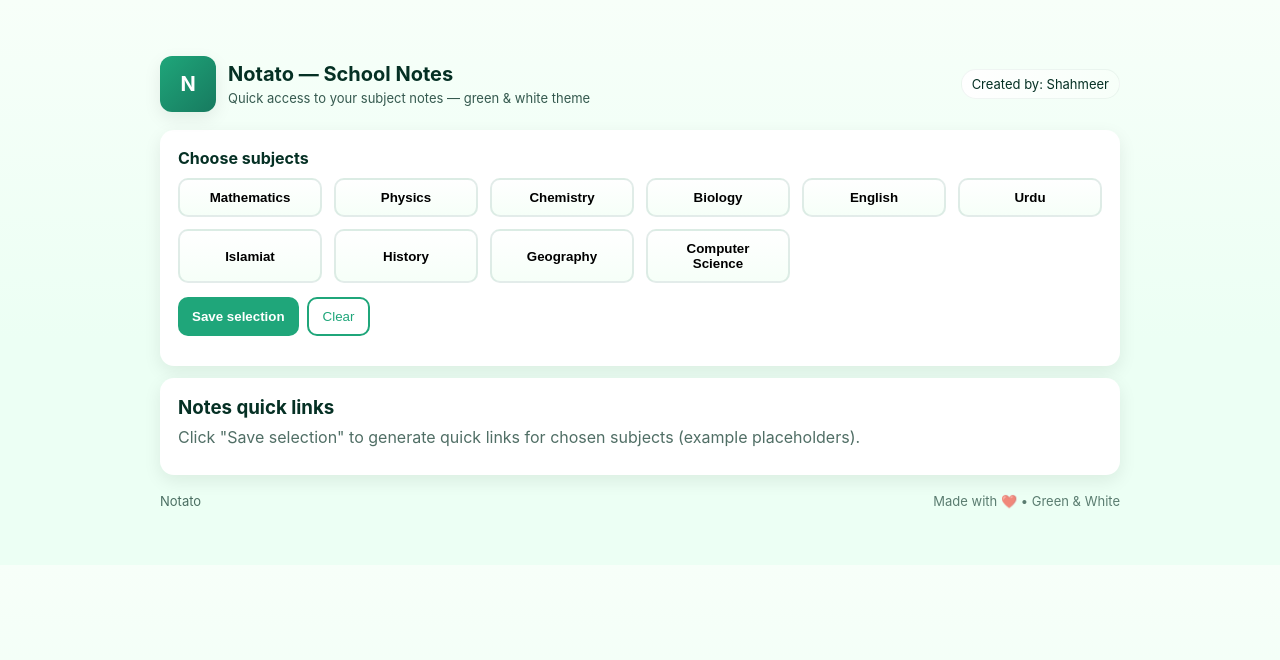
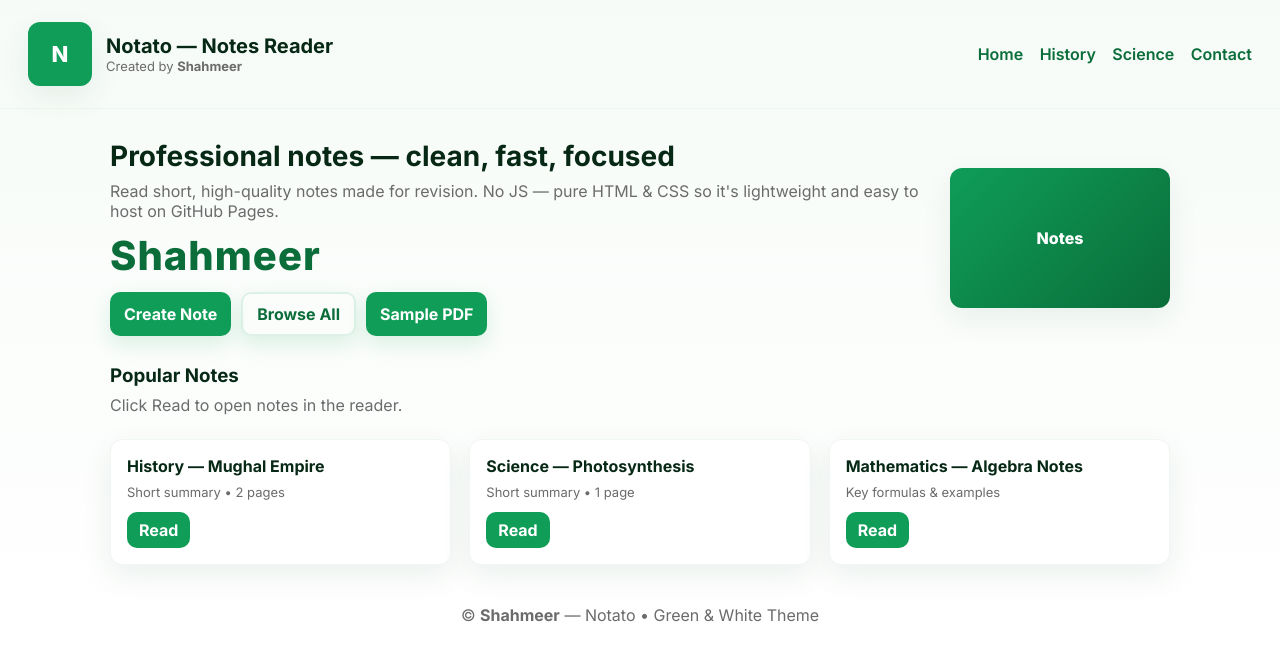
Before and after one commit to shahmeer54/notato-o-levels, a plain HTML site: page index.html in a window 1280 px wide. Drawn offline with Linux system fonts and the light colour scheme.

Commit message:
Update index.html

```diff
--- a/index.html
+++ b/index.html
@@ -1,181 +1,171 @@
 <!doctype html>
 <html lang="en">
 <head>
-  <meta charset="utf-8" />
-  <meta name="viewport" content="width=device-width, initial-scale=1" />
-  <title>Notato — School Note</title>
+  <meta charset="utf-8">
+  <meta name="viewport" content="width=device-width,initial-scale=1">
+  <title>Notato — Notes Reader</title>
+  <link href="https://fonts.googleapis.com/css2?family=Inter:wght@300;400;600;700;800&display=swap" rel="stylesheet">
   <style>
     :root{
-      --green: #1fa67a;
-      --green-dark: #177a5f;
-      --white: #ffffff;
-      --bg: #f7fff9;
-      --text: #053024;
-      --card-shadow: 0 6px 18px rgba(3,30,18,0.08);
-      font-family: Inter, system-ui, -apple-system, 'Segoe UI', Roboto, 'Helvetica Neue', Arial;
+      --green:#0f9d58; --green-dark:#0a6d3a; --bg:#ffffff; --muted:#6b6b6b; --card-shadow:0 10px 30px rgba(11,77,40,0.08); --radius:14px;
+      font-family:Inter,system-ui,-apple-system,"Segoe UI",Roboto,Arial;
     }
     *{box-sizing:border-box}
-    body{
-      margin:0;
-      background:linear-gradient(180deg,var(--bg),#ecfff4 60%);
-      color:var(--text);
-      -webkit-font-smoothing:antialiased;
-    }
+    body{margin:0;background:linear-gradient(180deg,#f6fbf7 0%,#ffffff 100%);color:#062815}
 
-    .container{
-      max-width:1000px;
-      margin:36px auto;
-      padding:20px;
-    }
+    header{display:flex;align-items:center;justify-content:space-between;padding:22px 28px;border-bottom:1px solid #eef7ee}
+    .brand{display:flex;gap:14px;align-items:center}
+    .logo{width:64px;height:64px;border-radius:12px;background:var(--green);display:grid;place-items:center;color:#fff;font-weight:800;font-size:22px;box-shadow:var(--card-shadow)}
+    h1.site-title{margin:0;font-size:20px}
+    .by{color:var(--muted);font-size:13px}
 
-    header{
-      display:flex;
-      align-items:center;
-      justify-content:space-between;
-      gap:16px;
-    }
+    nav a{margin-left:12px;text-decoration:none;color:var(--green-dark);font-weight:600}
 
-    .brand{
-      display:flex;
-      align-items:center;
-      gap:12px;
-    }
-    .logo{
-      width:56px;height:56px;border-radius:12px;
-      background:linear-gradient(135deg,var(--green),var(--green-dark));
-      display:grid;place-items:center;color:var(--white);font-weight:700;font-size:20px;box-shadow:var(--card-shadow)
-    }
-    h1{margin:0;font-size:20px}
-    p.lead{margin:4px 0 0 0;color:rgba(5,48,36,0.8);font-size:13px}
+    .container{max-width:1100px;margin:30px auto;padding:0 20px}
 
-    .card{
-      background:var(--white);
-      padding:18px;border-radius:14px;box-shadow:var(--card-shadow);margin-top:18px;
-    }
+    .hero{display:flex;gap:20px;align-items:center}
+    .hero-left{flex:1}
+    h2{margin:0;font-size:28px}
+    p.lead{margin:8px 0;color:var(--muted)}
 
-    .subjects-grid{
-      display:grid;grid-template-columns:repeat(auto-fit,minmax(140px,1fr));gap:12px;margin-top:10px;
-    }
+    /* big name */
+    .owner{margin-top:10px;font-weight:800;color:var(--green-dark);font-size:40px;letter-spacing:1px}
 
-    .subject-btn{
-      appearance:none;border:2px solid rgba(27,100,82,0.12);background:linear-gradient(180deg,var(--white),#f6fff8);
-      padding:10px 12px;border-radius:10px;font-weight:600;cursor:pointer;display:flex;align-items:center;justify-content:center;gap:8px;transition:all .18s ease;
-    }
-    .subject-btn:hover{transform:translateY(-3px);box-shadow:0 6px 18px rgba(3,30,18,0.06)}
-    .subject-btn.active{background:linear-gradient(180deg,var(--green),var(--green-dark));color:var(--white);border-color:transparent}
+    /* action buttons */
+    .actions{display:flex;gap:10px;flex-wrap:wrap;margin-top:12px}
+    .btn{background:var(--green);color:white;padding:10px 14px;border-radius:10px;text-decoration:none;font-weight:700;display:inline-flex;align-items:center;gap:10px;box-shadow:0 8px 20px rgba(15,157,88,0.14)}
+    .btn.ghost{background:transparent;color:var(--green-dark);border:2px solid rgba(15,157,88,0.12)}
 
-    .controls{display:flex;gap:8px;margin-top:14px}
-    .btn-primary{background:var(--green);color:var(--white);padding:10px 14px;border-radius:10px;border:0;font-weight:700;cursor:pointer}
-    .btn-ghost{background:transparent;border:2px solid var(--green);color:var(--green);padding:10px 14px;border-radius:10px;cursor:pointer}
+    /* notes grid */
+    .grid{display:grid;grid-template-columns:repeat(auto-fill,minmax(260px,1fr));gap:18px;margin-top:24px}
+    .card{background:white;border-radius:12px;padding:16px;border:1px solid #f0f6f2;box-shadow:var(--card-shadow);transition:transform .16s ease}
+    .card:hover{transform:translateY(-6px)}
+    .card h3{margin:0 0 8px 0;font-size:16px}
+    .meta{color:var(--muted);font-size:13px}
+    .read{display:inline-block;margin-top:12px;padding:8px 12px;border-radius:10px;background:var(--green);color:white;text-decoration:none;font-weight:700}
 
-    footer{margin-top:18px;font-size:13px;color:rgba(5,48,36,0.7);display:flex;justify-content:space-between;align-items:center}
+    /* read modal using :target */
+    .reader{position:fixed;inset:0;display:none;align-items:center;justify-content:center;padding:28px}
+    .reader:target{display:flex}
+    .panel{width:100%;max-width:900px;background:white;border-radius:12px;padding:22px;box-shadow:0 30px 80px rgba(6,40,20,0.2);max-height:90vh;overflow:auto}
+    .close{display:inline-block;margin-bottom:12px;color:var(--green-dark);text-decoration:none;font-weight:700}
 
-    /* small helpers */
-    .form-row{display:flex;gap:12px;align-items:center}
-    .name-chip{font-size:13px;padding:6px 10px;border-radius:999px;background:linear-gradient(90deg,var(--white),#f7fff9);border:1px solid rgba(18,95,77,0.06)}
+    footer{margin:40px 0;color:var(--muted);text-align:center}
 
-    @media (max-width:520px){
-      header{flex-direction:column;align-items:flex-start}
-      .brand{gap:8px}
+    /* responsive */
+    @media(max-width:800px){
+      .hero{flex-direction:column;align-items:flex-start}
+      .owner{font-size:32px}
+      .logo{width:56px;height:56px}
     }
   </style>
 </head>
 <body>
-  <div class="container">
-    <header>
-      <div class="brand">
-        <div class="logo">N</div>
-        <div>
-          <h1>Notato — School Notes</h1>
-          <p class="lead">Quick access to your subject notes — green &amp; white theme</p>
+  <header>
+    <div class="brand">
+      <div class="logo">N</div>
+      <div>
+        <h1 class="site-title">Notato — Notes Reader</h1>
+        <div class="by">Created by <strong>Shahmeer</strong></div>
+      </div>
+    </div>
+    <nav>
+      <a href="#">Home</a>
+      <a href="#history">History</a>
+      <a href="#science">Science</a>
+      <a href="#contact">Contact</a>
+    </nav>
+  </header>
+
+  <main class="container">
+    <section class="hero">
+      <div class="hero-left">
+        <h2>Professional notes — clean, fast, focused</h2>
+        <p class="lead">Read short, high-quality notes made for revision. No JS — pure HTML & CSS so it's lightweight and easy to host on GitHub Pages.</p>
+        <div class="owner">Shahmeer</div>
+
+        <div class="actions">
+          <a class="btn" href="#create">Create Note</a>
+          <a class="btn ghost" href="#browse">Browse All</a>
+          <a class="btn" href="https://example.com/sample.pdf" target="_blank">Sample PDF</a>
         </div>
       </div>
-      <div class="form-row">
-        <div class="name-chip">Created by: Shahmeer</div>
+      <div style="width:220px;height:140px;border-radius:12px;background:linear-gradient(135deg,var(--green),var(--green-dark));display:grid;place-items:center;color:white;font-weight:800;box-shadow:var(--card-shadow)">Notes</div>
+    </section>
+
+    <section id="browse" style="margin-top:28px">
+      <h3 style="margin:0 0 6px 0">Popular Notes</h3>
+      <p class="lead">Click Read to open notes in the reader.</p>
+
+      <div class="grid">
+        <article class="card">
+          <h3>History — Mughal Empire</h3>
+          <div class="meta">Short summary • 2 pages</div>
+          <a class="read" href="#note-mughal">Read</a>
+        </article>
+
+        <article class="card">
+          <h3>Science — Photosynthesis</h3>
+          <div class="meta">Short summary • 1 page</div>
+          <a class="read" href="#note-photosynthesis">Read</a>
+        </article>
+
+        <article class="card">
+          <h3>Mathematics — Algebra Notes</h3>
+          <div class="meta">Key formulas & examples</div>
+          <a class="read" href="#note-algebra">Read</a>
+        </article>
+
       </div>
-    </header>
-
-    <main>
-      <section class="card">
-        <form id="subjectsForm" onsubmit="return false;">
-          <label style="font-weight:700">Choose subjects</label>
-          <div class="subjects-grid" id="subjectsGrid">
-            <!-- subject buttons -->
-            <button type="button" class="subject-btn" data-name="Mathematics">Mathematics</button>
-            <button type="button" class="subject-btn" data-name="Physics">Physics</button>
-            <button type="button" class="subject-btn" data-name="Chemistry">Chemistry</button>
-            <button type="button" class="subject-btn" data-name="Biology">Biology</button>
-            <button type="button" class="subject-btn" data-name="English">English</button>
-            <button type="button" class="subject-btn" data-name="Urdu">Urdu</button>
-            <button type="button" class="subject-btn" data-name="Islamiat">Islamiat</button>
-            <button type="button" class="subject-btn" data-name="History">History</button>
-            <button type="button" class="subject-btn" data-name="Geography">Geography</button>
-            <button type="button" class="subject-btn" data-name="Computer Science">Computer Science</button>
-          </div>
-
-          <div class="controls">
-            <button class="btn-primary" id="saveBtn">Save selection</button>
-            <button class="btn-ghost" id="clearBtn" type="button">Clear</button>
-          </div>
-
-          <input type="hidden" name="selectedSubjects" id="selectedSubjects" />
-        </form>
-
-        <div id="result" style="margin-top:12px;font-size:14px;color:rgba(5,48,36,0.8)"></div>
-      </section>
-
-      <section class="card" style="margin-top:12px">
-        <h3 style="margin:0 0 8px 0">Notes quick links</h3>
-        <p style="margin:0;color:rgba(5,48,36,0.7)">Click "Save selection" to generate quick links for chosen subjects (example placeholders).</p>
-        <div id="linksArea" style="margin-top:10px;display:grid;gap:8px"></div>
-      </section>
-    </main>
+    </section>
 
     <footer>
-      <div>Notato</div>
-      <div style="opacity:0.9">Made with ❤️ • Green &amp; White</div>
+      © <strong>Shahmeer</strong> — Notato • Green & White Theme
     </footer>
+  </main>
+
+  <!-- Reader panels (pure HTML/CSS using :target) -->
+  <div id="note-mughal" class="reader">
+    <div class="panel">
+      <a class="close" href="#">← Close</a>
+      <h2>Mughal Empire — Quick Notes</h2>
+      <p style="color:var(--muted)">Summary • Politics, Culture, Architecture</p>
+      <h3>Founding</h3>
+      <p>Babur (1526) defeated Ibrahim Lodi at Panipat and established the Mughal dynasty. Important rulers include Akbar, Shah Jahan and Aurangzeb.</p>
+      <h3>Achievements</h3>
+      <ul>
+        <li>Architecture: Taj Mahal, Red Fort</li>
+        <li>Art: Mughal miniature painting</li>
+        <li>Administration: Mansabdari system</li>
+      </ul>
+    </div>
   </div>
 
-  <script>
-    const buttons = document.querySelectorAll('.subject-btn');
-    const selectedInput = document.getElementById('selectedSubjects');
-    const result = document.getElementById('result');
-    const linksArea = document.getElementById('linksArea');
+  <div id="note-photosynthesis" class="reader">
+    <div class="panel">
+      <a class="close" href="#">← Close</a>
+      <h2>Photosynthesis — Quick Notes</h2>
+      <p style="color:var(--muted)">Light-dependent reactions and Calvin cycle</p>
+      <h3>Equation</h3>
+      <p>6CO₂ + 6H₂O + light → C₆H₁₂O₆ + 6O₂</p>
+      <h3>Steps</h3>
+      <ul>
+        <li>Light reactions: produce ATP & NADPH</li>
+        <li>Calvin cycle: fix CO₂ into sugars</li>
+      </ul>
+    </div>
+  </div>
 
-    buttons.forEach(btn => {
-      btn.addEventListener('click', ()=>{
-        btn.classList.toggle('active');
-      });
-    });
+  <div id="note-algebra" class="reader">
+    <div class="panel">
+      <a class="close" href="#">← Close</a>
+      <h2>Algebra — Key Formulae</h2>
+      <ul>
+        <li>Quadratic formula: x = (-b ± √(b²-4ac)) / (2a)</li>
+        <li>Factorization tips & worked examples</li>
+      </ul>
+    </div>
+  </div>
 
-    document.getElementById('saveBtn').addEventListener('click', ()=>{
-      const chosen = Array.from(buttons).filter(b=>b.classList.contains('active')).map(b=>b.dataset.name);
-      selectedInput.value = chosen.join(',');
-      result.textContent = chosen.length ? `Selected: ${chosen.join(', ')}` : 'No subjects chosen yet.';
-
-      // generate sample quick links
-      linksArea.innerHTML = '';
-      if(chosen.length){
-        chosen.forEach(s=>{
-          const a = document.createElement('a');
-          a.href = `#${s.toLowerCase().replace(/\s+/g,'-')}`;
-          a.textContent = s + ' notes';
-          a.style.padding = '8px 10px';
-          a.style.display = 'inline-block';
-          a.style.borderRadius = '8px';
-          a.style.border = '1px solid rgba(18,95,77,0.08)';
-          linksArea.appendChild(a);
-        });
-      }
-    });
-
-    document.getElementById('clearBtn').addEventListener('click', ()=>{
-      buttons.forEach(b=>b.classList.remove('active'));
-      selectedInput.value = '';
-      result.textContent = '';
-      linksArea.innerHTML = '';
-    });
-  </script>
 </body>
 </html>
```
